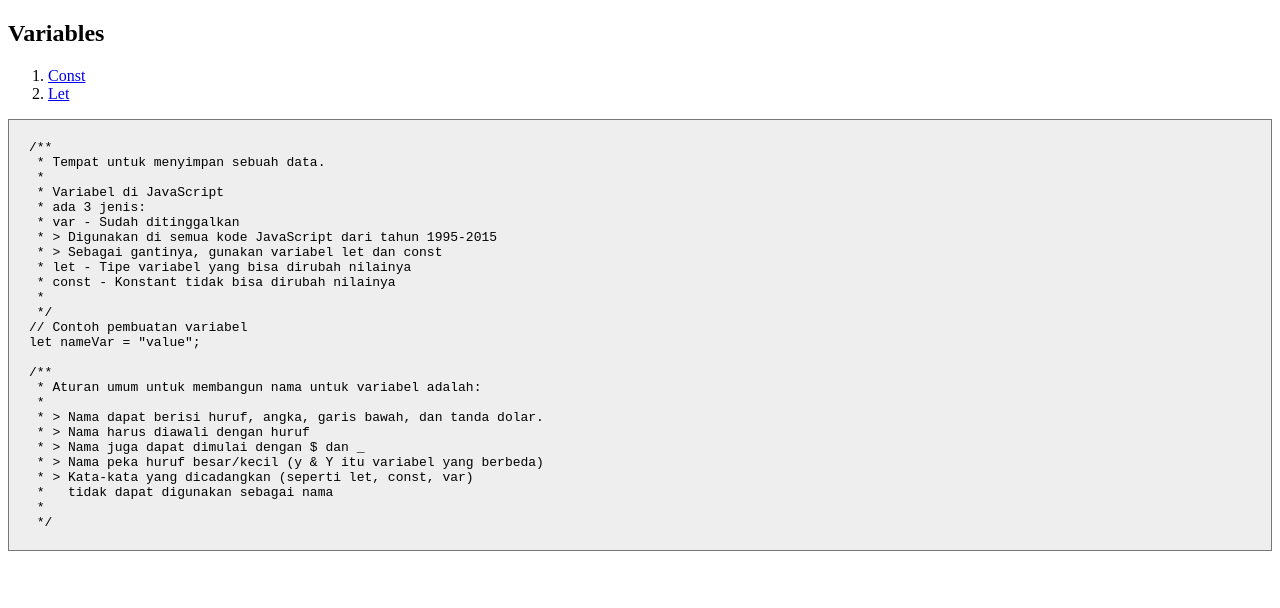
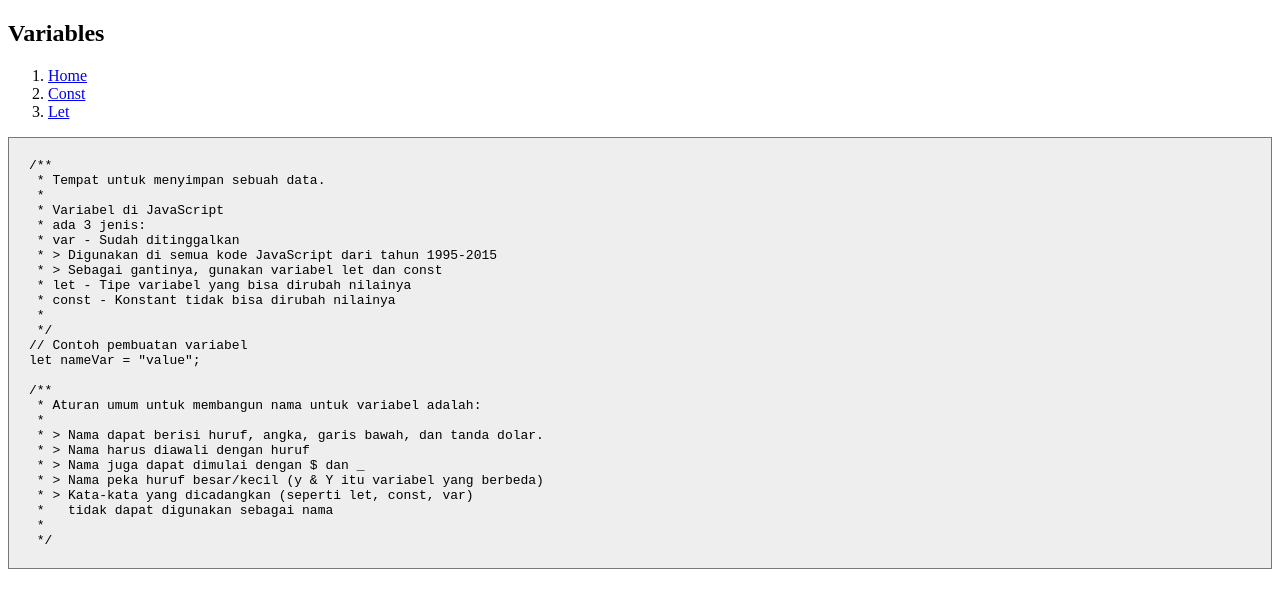
Before and after one commit to ipincamp/javascript, a plain HTML site: page 2_variables/index.html in a window 1280 px wide. Drawn offline with nearby package versions, Linux system fonts and the light colour scheme.

Commit message:
Navigate into homepage

```diff
--- a/2_variables/index.html
+++ b/2_variables/index.html
@@ -11,6 +11,7 @@
 <body>
     <h2>Variables</h2>
     <ol>
+        <li><a href="../">Home</a></li>
         <li><a href="./const/">Const</a></li>
         <li><a href="./let/">Let</a></li>
     </ol>
```
